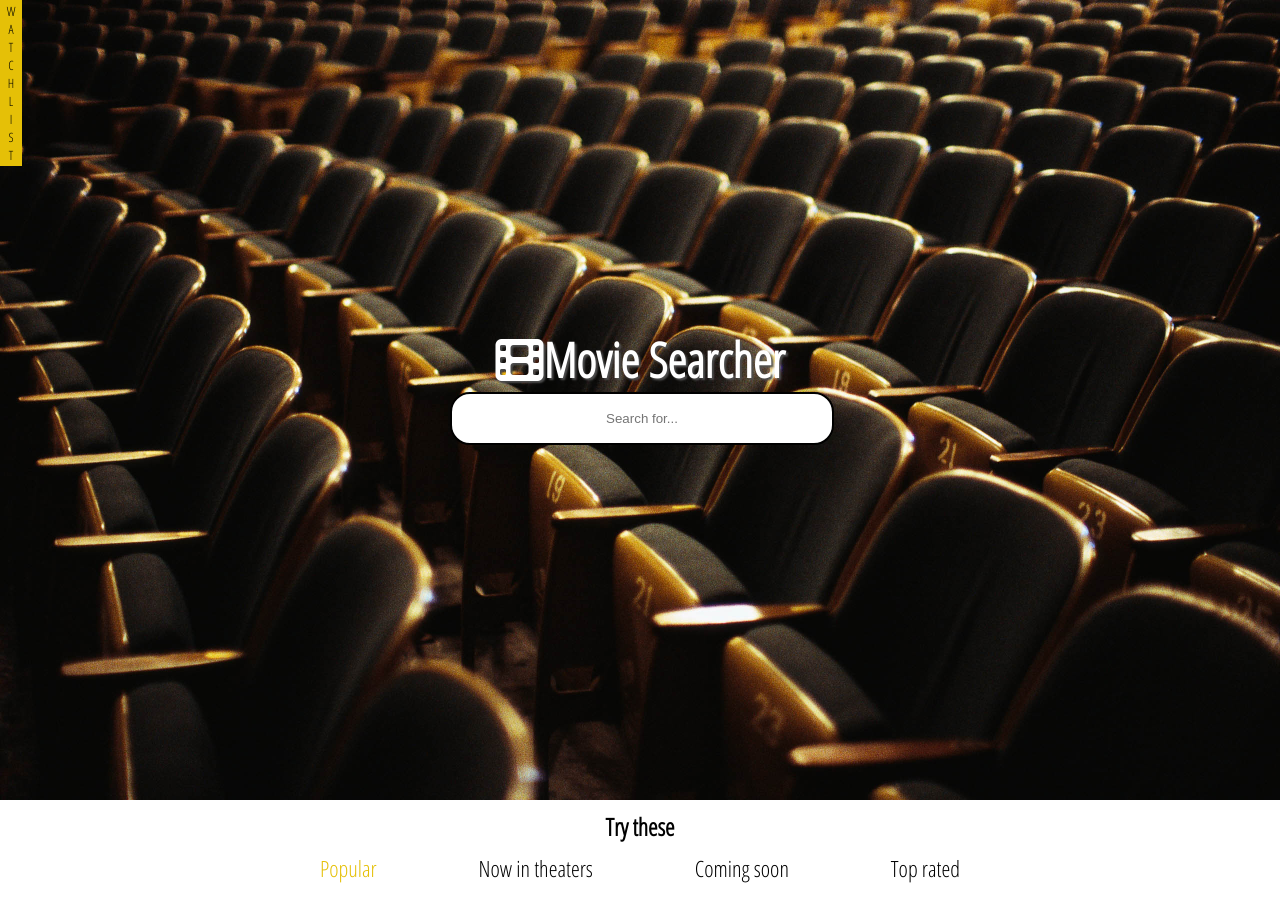
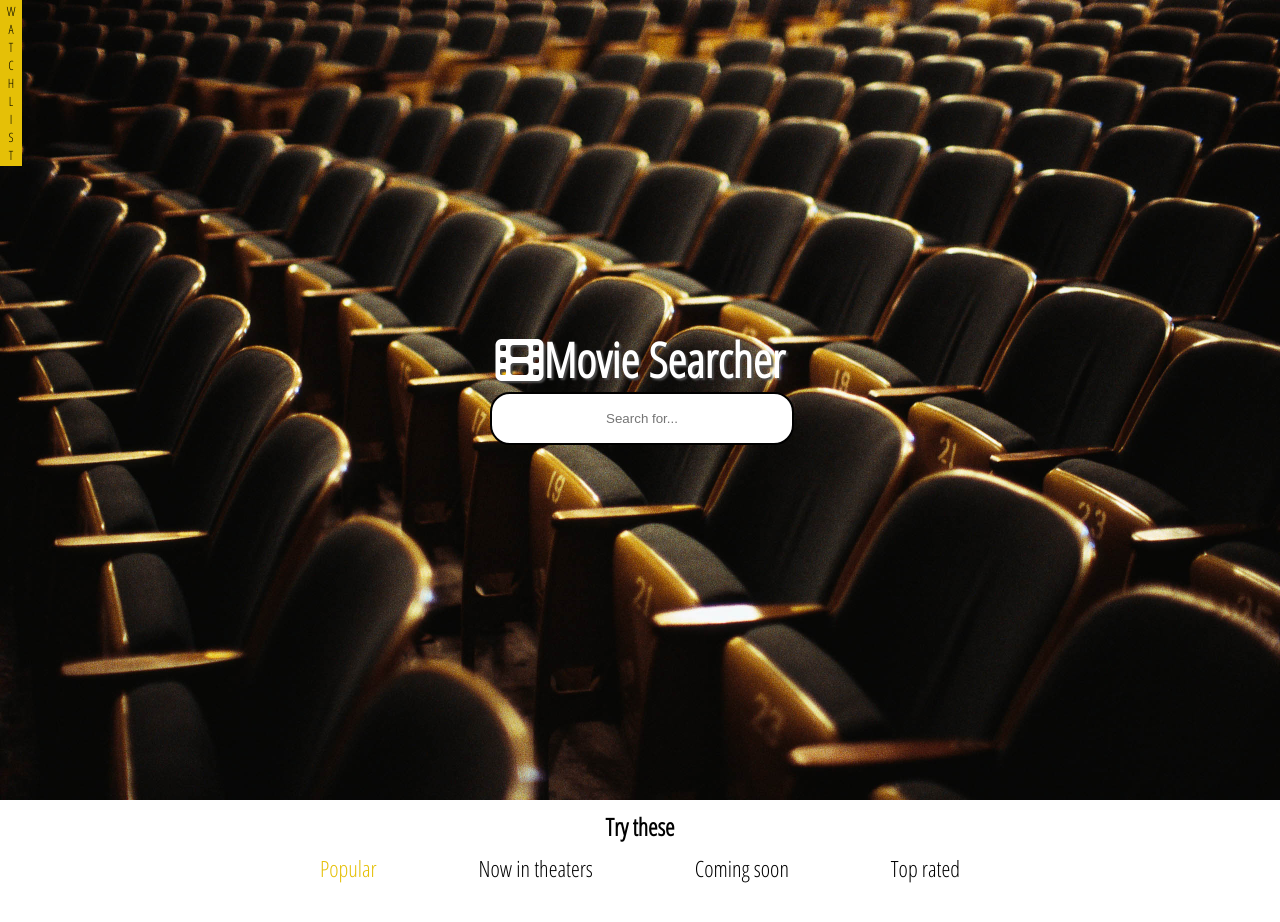
Before and after one commit to dymovalex/movie-searcher-app, a website built with Parcel: page index.html in a window 1280 px wide. Shown: the top 922 px of the page. Built offline with nearby package versions, Linux system fonts and the light colour scheme; no server answers.

Commit message:
input area get smaller

```diff
--- a/styles.css
+++ b/styles.css
@@ -1,4 +1,3 @@
-
 ::-webkit-scrollbar{
 	width: 0px;
 }
@@ -27,7 +26,7 @@ body {
     grid-template-columns: 1fr;
     align-items: center;
     max-height: 90vh;
-    width: 380px;
+    width: 300px;
 
 }
 .header h1 {
```
